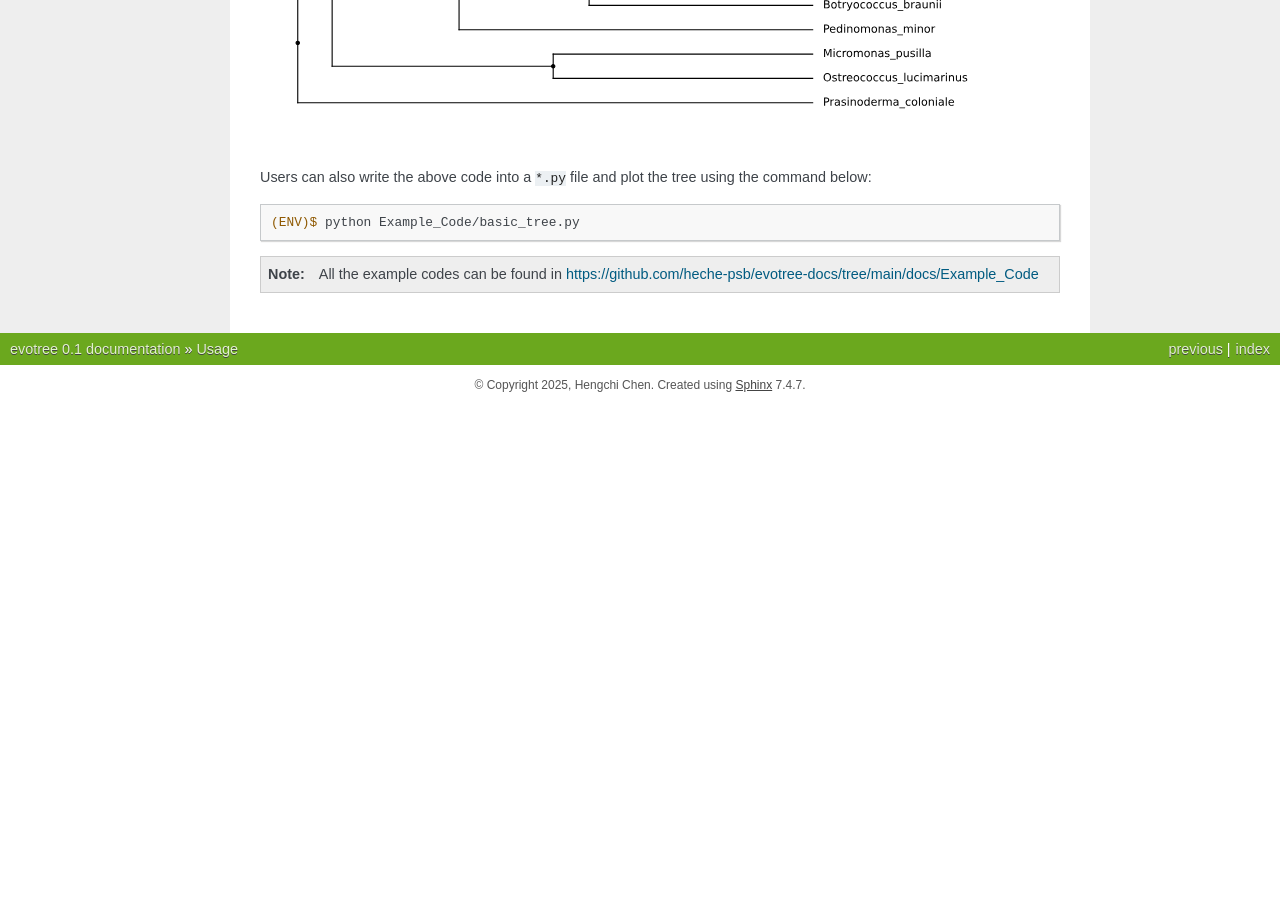
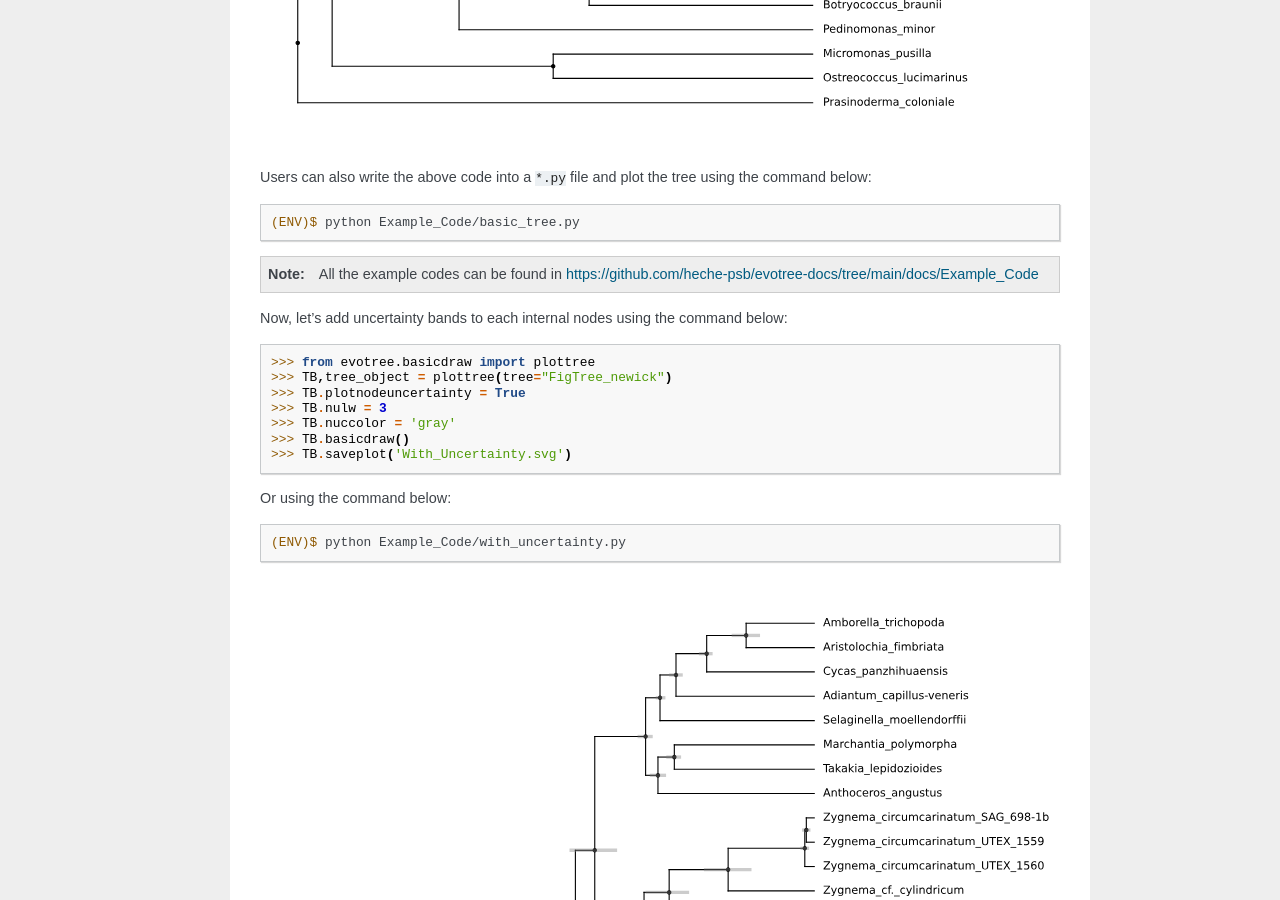
Before and after one commit to heche-psb/evotree-docs, a Sphinx documentation site: the page built from docs/source/usage.rst, in a window 1280 px wide and 900 px high, scrolled down 960 px. Built offline with Sphinx 7.4.7, drawn with Linux system fonts in a browser that asks for light colours; before the commit the page ends 1365 px from its top, so only the background shows below that.

Commit message:
Priliminary update

```diff
--- /dev/null
+++ b/docs/source/Example_Code/with_uncertainty.py
@@ -0,0 +1,9 @@
+from evotree.basicdraw import plottree
+TB,tree_object = plottree(tree="FigTree_newick")
+TB.plotnodeuncertainty = True
+# Plot the node uncertainty (usually 95%HPD time uncertainty)
+TB.nulw = 3
+TB.nuccolor = 'gray'
+# Set the linewidth of the node uncertainty band and color
+TB.basicdraw()
+TB.saveplot('With_Uncertainty.svg')
--- a/docs/source/usage.rst
+++ b/docs/source/usage.rst
@@ -26,3 +26,23 @@ Users can also write the above code into a ``*.py`` file and plot the tree using
 .. note::
 
        All the example codes can be found in https://github.com/heche-psb/evotree-docs/tree/main/docs/Example_Code
+
+
+Now, let's add uncertainty bands to each internal nodes using the command below:
+
+>>> from evotree.basicdraw import plottree
+>>> TB,tree_object = plottree(tree="FigTree_newick")
+>>> TB.plotnodeuncertainty = True
+>>> TB.nulw = 3
+>>> TB.nuccolor = 'gray'
+>>> TB.basicdraw()
+>>> TB.saveplot('With_Uncertainty.svg')
+
+Or using the command below:
+
+.. code-block:: console
+
+      (ENV)$ python Example_Code/with_uncertainty.py
+
+
+.. image:: Example_Data/With_Uncertainty.svg
```
Also changed, not shown: docs/source/Example_Data/With_Uncertainty.svg (added).
